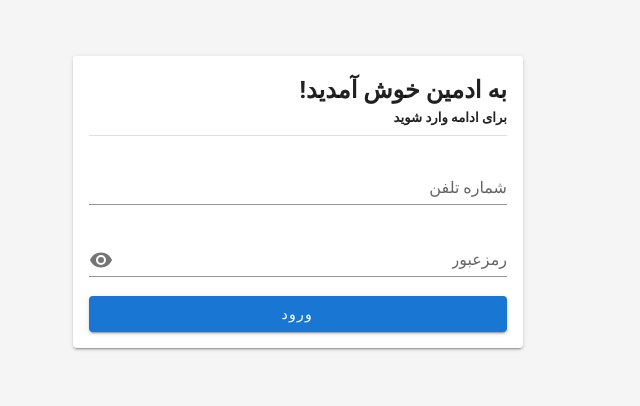
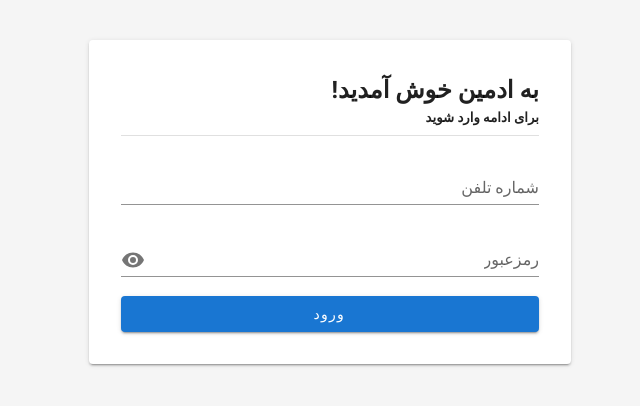
Before and after one commit to hosseinghs/university-project, a Nuxt app in the folder admin/: page / in a window 1280 px wide. Shown: the part 198-604 px from the top of the page, without its empty margins (461-1101 px from the left). Built offline with nearby package versions, Linux system fonts and the light colour scheme.

Commit message:
ui improved

```diff
--- a/admin/pages/index.vue
+++ b/admin/pages/index.vue
@@ -1,6 +1,6 @@
 <template>
   <v-container>
-    <v-card class="px-4 py-4 mx-auto">
+    <v-card class="px-8 py-8 mx-auto">
       <v-form ref="login" @submit.prevent="submitForm()">
         <h2>به ادمین خوش آمدید!</h2>
         <h5>برای ادامه وارد شوید</h5>
```
